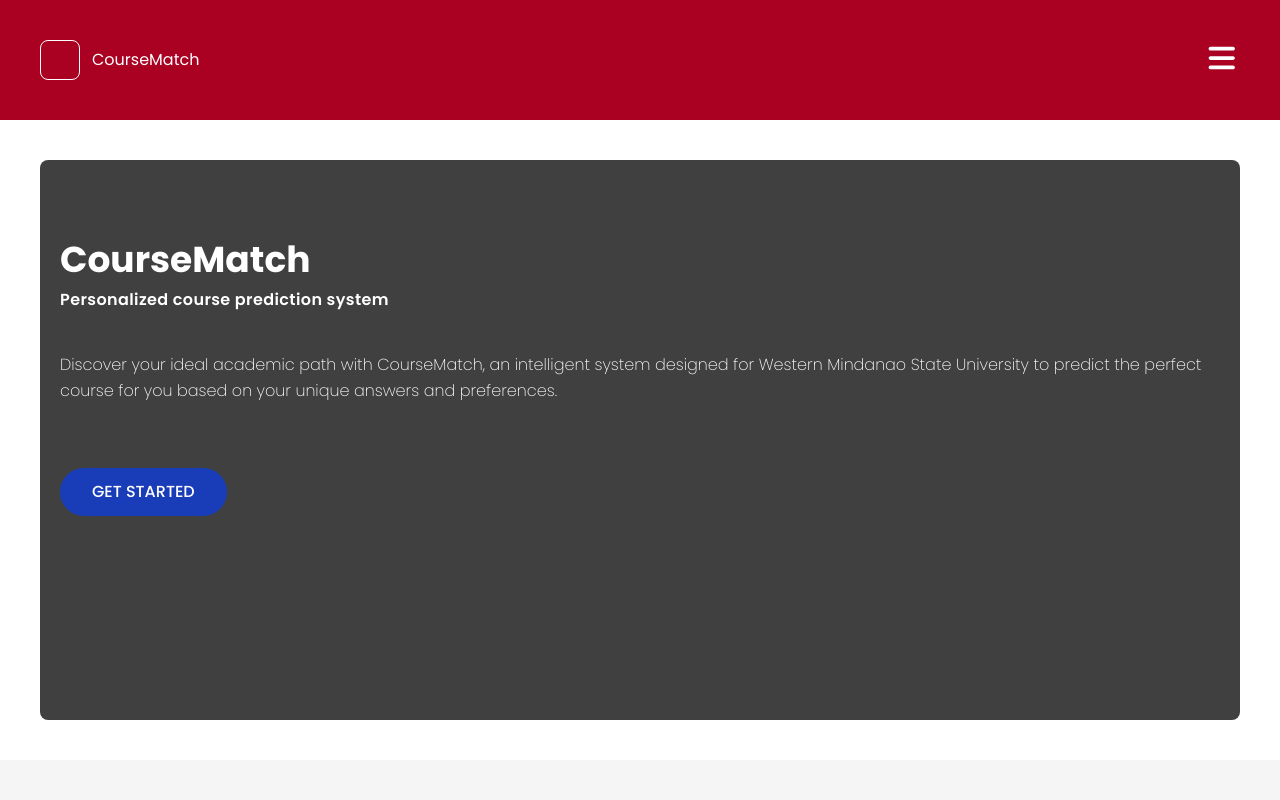
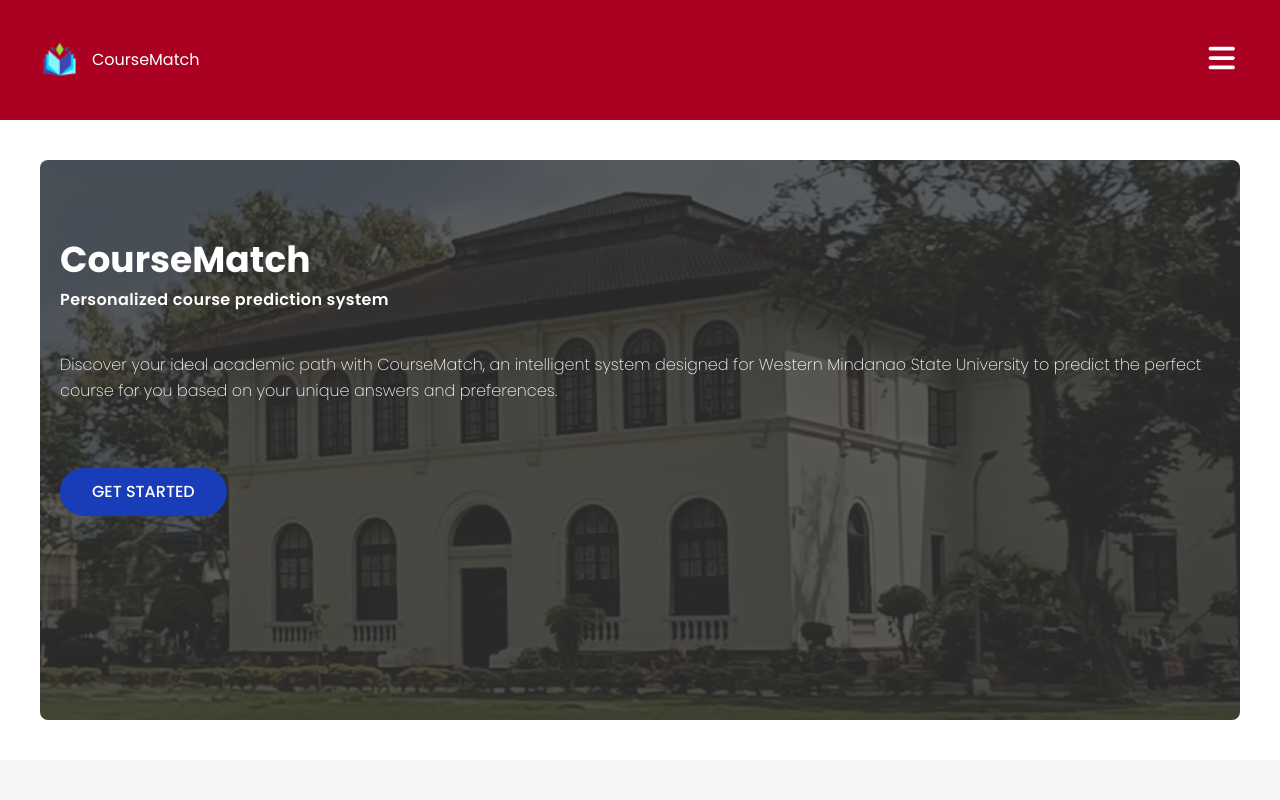
Before and after one commit to wilhelmusolejr/coursematch, a React (Vite) app in the folder client/: page / in a window 1280 px wide. Shown: the top 800 px of the page. Built offline with nearby package versions, Linux system fonts and the light colour scheme.

Commit message:
refactor: add logo in navigator

```diff
--- a/client/src/App.jsx
+++ b/client/src/App.jsx
@@ -14,7 +14,8 @@ function App() {
         <nav className="bg-red-primary container flex justify-between h-[15vh] items-center px-10 ">
           {/* logo */}
           <div className="flex items-center gap-3 ">
-            <div className="w-10 h-10 border-1 rounded-lg"></div>
+            <div className="w-10 h-10 border-1 rounded-lg hidden"></div>
+            <img src="/images/logo.png" alt="" className="w-10 h-10" />
             <h2>CourseMatch</h2>
           </div>
 
@@ -26,7 +27,7 @@ function App() {
 
         {/* Content */}
         <div className=" flex justify-center items-center h-[80vh] p-10">
-          <div className="px-5 py-20 bg-black/75 h-full rounded-lg">
+          <div className="px-5 header-background py-20 h-full rounded-lg">
             {/* 1 */}
             <div className="flex  flex-col gap-2 mb-10">
               <h2 className="text-4xl font-bold">CourseMatch</h2>
@@ -296,63 +297,6 @@ function App() {
           </p>
         </div>
       </footer>
-
-      <br />
-      <br />
-      <br />
-      <br />
-      <br />
-      <br />
-      <br />
-      <br />
-      <br />
-      <br />
-      <br />
-      <br />
-      <br />
-      <br />
-      <br />
-      <br />
-      <br />
-      <br />
-      <br />
-      <br />
-      <br />
-      <br />
-      <br />
-      <br />
-      <br />
-      <br />
-      <br />
-      <br />
-      <br />
-      <br />
-      <br />
-      <br />
-      <br />
-      <br />
-      <br />
-      <br />
-      <br />
-      <br />
-      <br />
-      <br />
-      <br />
-      <br />
-      <br />
-      <br />
-      <br />
-      <br />
-      <br />
-      <br />
-      <br />
-      <br />
-      <br />
-      <br />
-      <br />
-      <br />
-      <br />
-      <br />
     </>
   );
 }
```
Also changed, not shown: client/public/images/logo.png (added).
